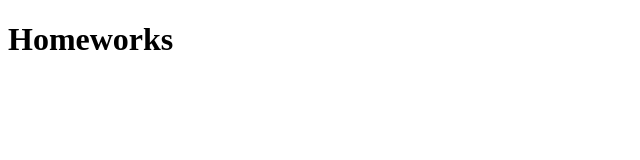
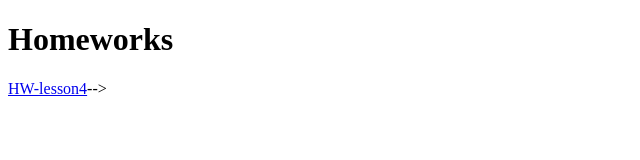
Before and after one commit to inventeddesign/Homeworks, a plain HTML site: page index.html in a window 1280 px wide. Shown: the whole page, without its empty margins (0-640 px from the left). Drawn offline with Linux system fonts and the light colour scheme.

Commit message:
add first page - hw-4

```diff
--- a/index.html
+++ b/index.html
@@ -3,9 +3,9 @@
   <head lang="en">
       <meta charset="UTF-8"/>
       <title>Homeworks-Potapova</title>
-    </head>
-    <body>
+  </head>
+  <body>
       <h1>Homeworks</h1>
-			<!--<a href="#">HOME</a></li>-->
+			<a href="/HW-lesson4">HW-lesson4</a></li>-->
 	</body>
 </html>
```
